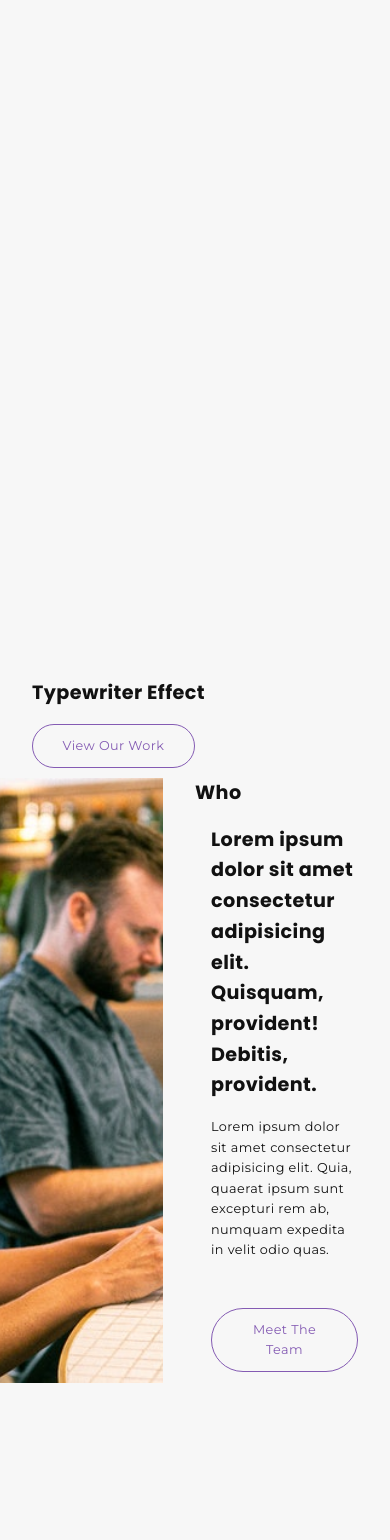
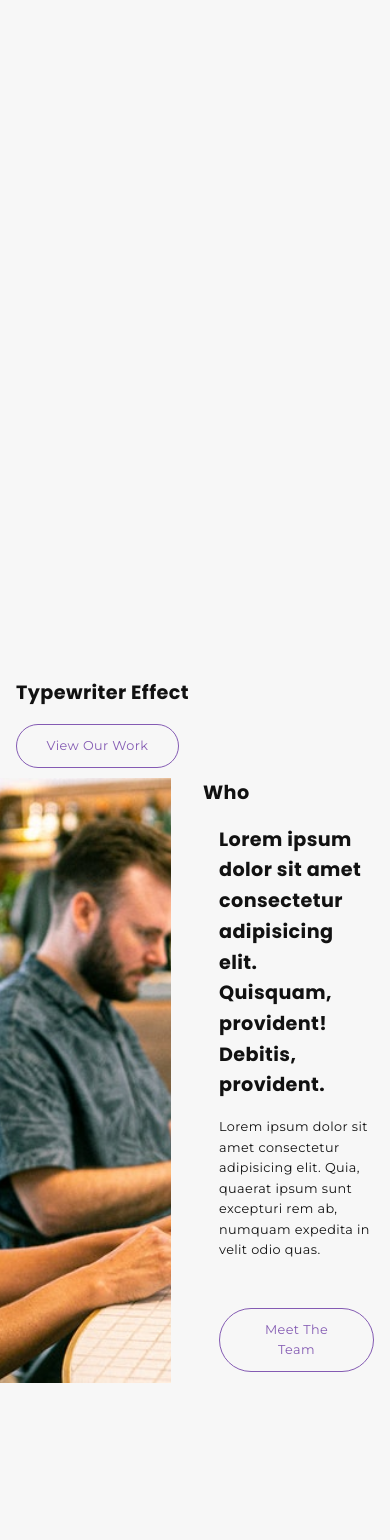
Before and after one commit to harrison9696/test-am, a website: page index.html in a window 390 px wide. Shown: the part 66-1606 px from the top of the page. Drawn offline with Linux system fonts and the light colour scheme.

Commit message:
added variable padding

```diff
--- a/index.html
+++ b/index.html
@@ -13,7 +13,7 @@
 <body>
 	<header>
 		<nav id="navbar" class="navbar">
-			<div class="container-no-max-width section-no-bottom u-padding-x-4">
+			<div class="container-no-max-width section-no-bottom">
 				<div class="navbar__flex">
 					<div class="navbar__logo">
 						<h1 class="u-padding-y-2">LOGO</h1>
@@ -34,7 +34,7 @@
 
 	<main id="main">
 		<section class="showcase">
-			<div class="container-no-max-width section-no-bottom u-padding-x-4">
+			<div class="container-no-max-width section-no-bottom u-var-padding-x">
 				<div class="showcase__container">
 					<div class="showcase__content">
 						<h2 class="u-margin-bottom-2">Typewriter Effect</h2>
@@ -50,7 +50,7 @@
 					<div class="homepage__image who__image">
 						<img src="img/team-2.jpg" alt="The Team">
 					</div>
-					<div class="homepage__text who__text u-padding-x-4">
+					<div class="homepage__text who__text u-padding-x-4 u-var-padding-right">
 						<div class="homepage__text-content who__text-content">
 							<h2 class="u-margin-bottom-2">Who</h2>
 							<h2 class="u-margin-left-2 u-margin-bottom-2">Lorem ipsum dolor sit amet consectetur adipisicing elit. Quisquam, provident! Debitis, provident.</h2>
@@ -65,7 +65,7 @@
 		<section class="homepage what">
 			<div class="container-no-max-width">
 				<div class="homepage__flex what__flex">
-					<div class="homepage__text what__text u-padding-x-4">
+					<div class="homepage__text what__text u-padding-x-4 u-var-padding-left">
 						<div class="homepage__text-content what__text-content">
 							<h2 class="u-margin-bottom-2">What</h2>
 							<h2 class="u-margin-left-2 u-margin-bottom-2">Lorem ipsum dolor sit amet consectetur adipisicing elit. Quisquam, provident! Debitis, provident.</h2>
@@ -81,7 +81,7 @@
 		</section>
 
 		<section class="work">
-			<div class="container-no-max-width section-no-bottom u-padding-x-4 u-margin-bottom-10">
+			<div class="container-no-max-width section-no-bottom u-var-padding-x u-margin-bottom-10">
 				<div class="work__heading u-margin-bottom-10 u-text-center">
 					<h2>Our Work</h2>
 				</div>
@@ -143,7 +143,7 @@
 	</main>
 
 	<footer id=footer class="footer">
-		<div class="container-no-max-width section-no-bottom u-padding-x-4 u-padding-y-10">
+		<div class="container-no-max-width section-no-bottom u-var-padding-x u-padding-y-10">
 			<div class="footer__slogan">
 				<h2 class="u-margin-bottom-4">We make things that matter.</h2>
 			</div>
--- a/sass/base/_utilities.scss
+++ b/sass/base/_utilities.scss
@@ -224,6 +224,92 @@
 	margin: 0;
 }
 
+.u-var-padding-x {
+	padding-right: 16rem;
+	padding-left: 16rem;
+
+	@media (max-width: 1200px) {
+		padding-right: 14rem;
+		padding-left: 14rem;
+	}
+	@media (max-width: 1100px) {
+		padding-right: 12rem;
+		padding-left: 12rem;
+	}
+	@media (max-width: 1000px) {
+		padding-right: 10rem;
+		padding-left: 10rem;
+	}
+	@media (max-width: 900px) {
+		padding-right: 8rem;
+		padding-left: 8rem;
+	}
+	@media (max-width: 800px) {
+		padding-right: 6rem;
+		padding-left: 6rem;
+	}
+	@media (max-width: 700px) {
+		padding-right: 4rem;
+		padding-left: 4rem;
+	}
+	@media (max-width: 600px) {
+		padding-right: 2rem;
+		padding-left: 2rem;
+	}
+}
+
+.u-var-padding-right {
+	padding-right: 16rem;
+
+	@media (max-width: 1200px) {
+		padding-right: 14rem;
+	}
+	@media (max-width: 1100px) {
+		padding-right: 12rem;
+	}
+	@media (max-width: 1000px) {
+		padding-right: 10rem;
+	}
+	@media (max-width: 900px) {
+		padding-right: 8rem;
+	}
+	@media (max-width: 800px) {
+		padding-right: 6rem;
+	}
+	@media (max-width: 700px) {
+		padding-right: 4rem;
+	}
+	@media (max-width: 600px) {
+		padding-right: 2rem;
+	}
+}
+
+.u-var-padding-left {
+	padding-left: 16rem;
+
+	@media (max-width: 1200px) {
+		padding-left: 14rem;
+	}
+	@media (max-width: 1100px) {
+		padding-left: 12rem;
+	}
+	@media (max-width: 1000px) {
+		padding-left: 10rem;
+	}
+	@media (max-width: 900px) {
+		padding-left: 8rem;
+	}
+	@media (max-width: 800px) {
+		padding-left: 6rem;
+	}
+	@media (max-width: 700px) {
+		padding-left: 4rem;
+	}
+	@media (max-width: 600px) {
+		padding-left: 2rem;
+	}
+}
+
 .bg-white {
 	background-color: $color-white;
 }
```
Also changed, not shown: css/style.css.
